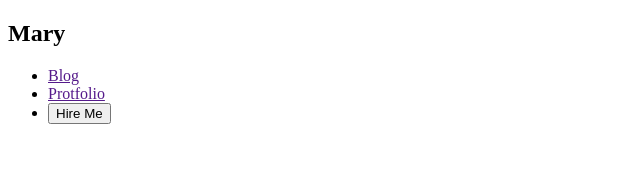
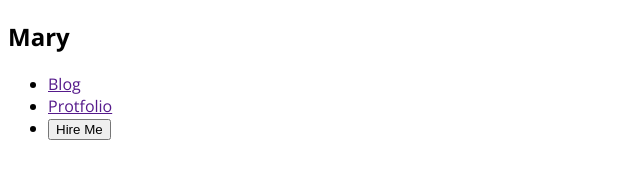
Before and after one commit to Masud-Rana5046/Hero-protfilio-practice, a plain HTML site: page index.html in a window 1280 px wide. Shown: the whole page, without its empty margins (0-640 px from the left). Drawn offline with nearby package versions, Linux system fonts and the light colour scheme.

Commit message:
added stule and font

```diff
--- a/index.html
+++ b/index.html
@@ -4,8 +4,12 @@
     <meta charset="UTF-8">
     <meta name="viewport" content="width=device-width, initial-scale=1.0">
     <title>My Protfolio Project</title>
+    <link rel="preconnect" href="https://fonts.googleapis.com">
+<link rel="preconnect" href="https://fonts.gstatic.com" crossorigin>
+<link href="https://fonts.googleapis.com/css2?family=Open+Sans:ital,wght@0,300..800;1,300..800&display=swap" rel="stylesheet">
+<link rel="stylesheet" href="style/protfoloi.css">
 </head>
-<body>
+<body class="font-open-sans">
     <header>
         <nav>
             <div>
--- /dev/null
+++ b/style/protfoloi.css
@@ -0,0 +1,7 @@
+
+
+.font-open-sans {
+  font-family: "Open Sans", sans-serif;
+  font-optical-sizing: auto;
+
+}
```
